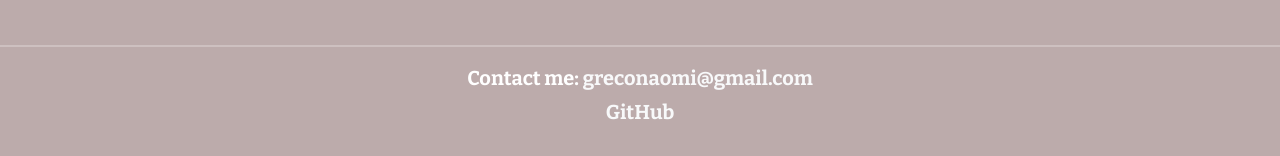
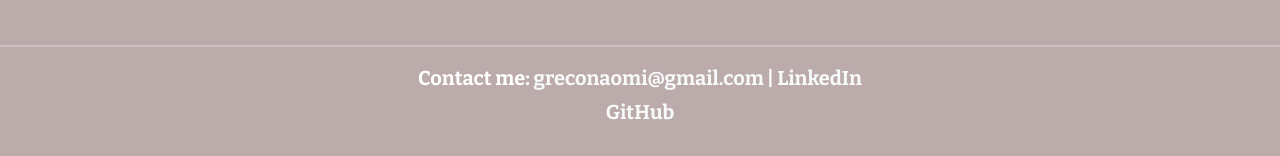
Before and after one commit to Nay-nay93/Portfolio, a plain HTML site: page about.html in a window 1280 px wide. Shown: the part 587-743 px from the top of the page. Drawn offline with nearby package versions, Linux system fonts and the light colour scheme.

Commit message:
added linked in link

```diff
--- a/about.html
+++ b/about.html
@@ -63,6 +63,8 @@
     <div id="contact" class="mt-2 email">
         Contact me: <a href="mailto:greconaomi@gmail.com" class="email-link text-decoration-none text-light">
             greconaomi@gmail.com
+        </a> | <a href="https://www.linkedin.com/in/naomi-greco-a5a4b88a/" class="link text-decoration-none text-light">
+            LinkedIn
         </a>
     </div>
     <div class="mt-1 mb-3 link">
```
